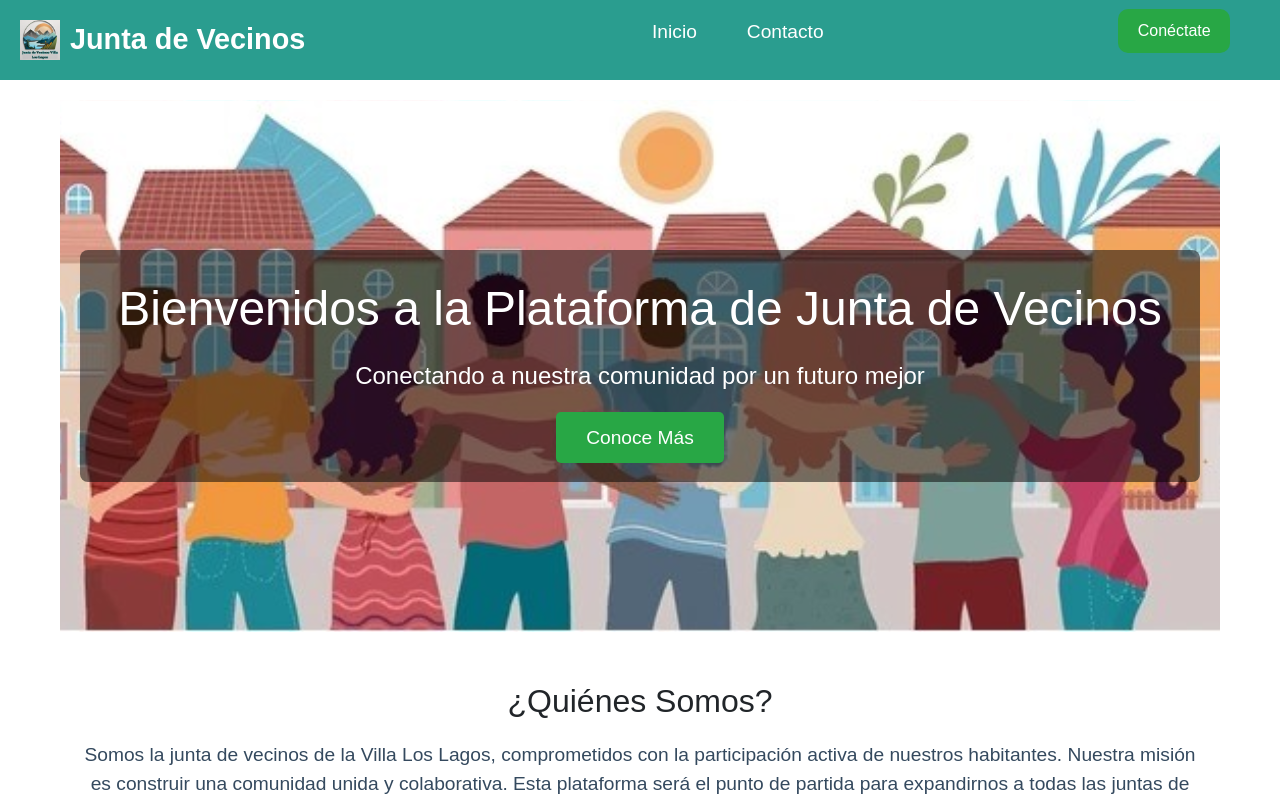
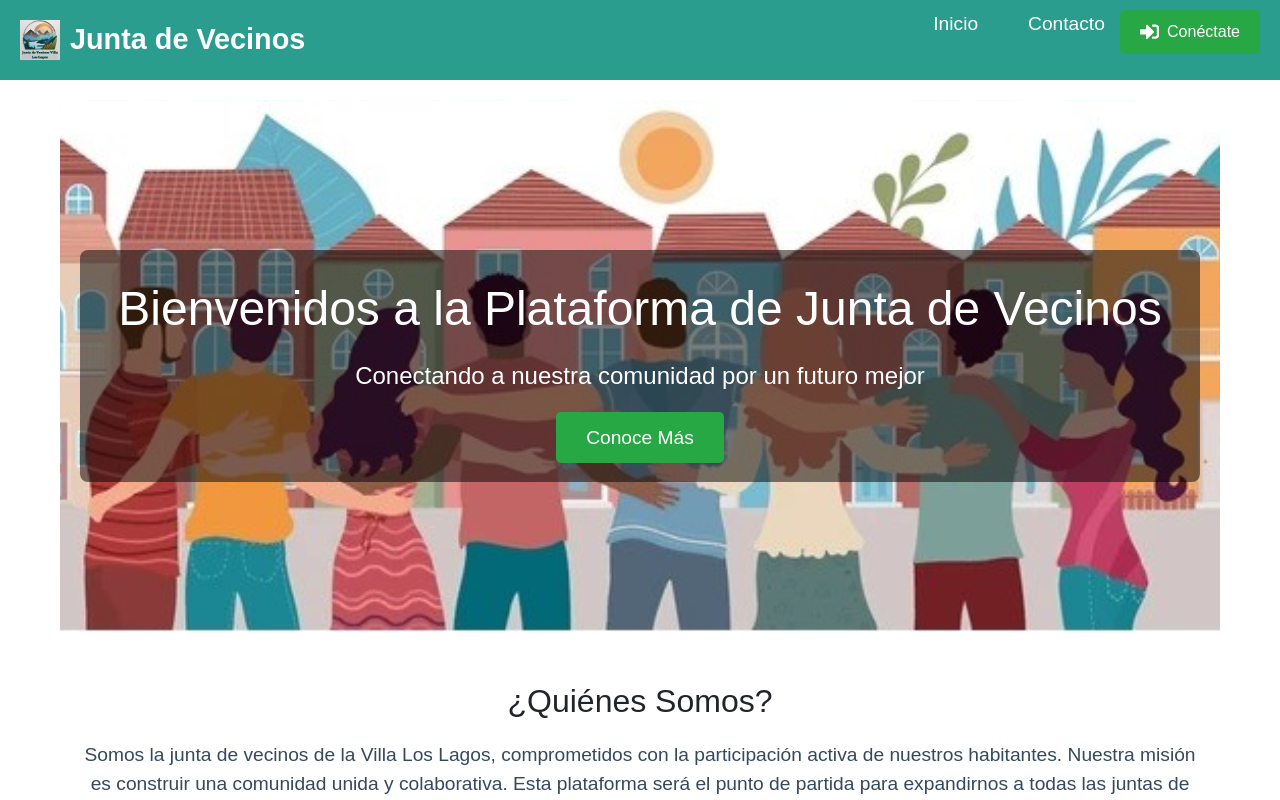
Before and after one commit to Benjamin1106/Proyeco-Portafolio, a React (Vite) app: page / in a window 1280 px wide. Shown: the top 800 px of the page. Built offline with nearby package versions, Linux system fonts and the light colour scheme.

Commit message:
boton login/logout responsive

```diff
--- a/src/Componentes/navbar.css
+++ b/src/Componentes/navbar.css
@@ -8,7 +8,7 @@
 
 /* Navbar Styles */
 .navbar {
-    background-color: #2a9d8f; /* Un verde agradable */
+    background-color: #2a9d8f;
     height: 80px;
     display: flex;
     justify-content: center;
@@ -71,46 +71,46 @@
     border-radius: 5px;
 }
 
+/* Botones */
+.navbar-button-container {
+    display: flex;
+    align-items: center;
+}
+
+.navbar-icon {
+    margin-right: 8px;
+    font-size: 1.2rem;
+}
+
+.navbar-button,
+.navbar-button-logout {
+    display: flex;
+    align-items: center;
+    padding: 10px 20px;
+    font-size: 1rem;
+    border: none;
+    border-radius: 5px;
+    cursor: pointer;
+    transition: background-color 0.3s ease;
+}
 
 .navbar-button {
-    width: 9%;
-    padding: 10px;
     background-color: #28a745;
     color: white;
-    border: none;
-    border-radius: 10px;
-    font-size: 16px;
-    cursor: pointer;
-    display: block;
-    margin-bottom: 18px;
-    margin-right: 30px;
 }
 
 .navbar-button:hover {
-    background-color: green;
+    background-color: #218838;
+}
+
+.navbar-button-logout {
+    background-color: #a7282c;
     color: white;
 }
 
-.navbar-button-logout {
-    width: 10%;
-    padding: 10px;
-    background-color: #a7282c;
-    color: white;
-    border: none;
-    border-radius: 10px;
-    font-size: 16px;
-    cursor: pointer;
-    display: block;
-    margin-bottom: 18px;
-    margin-right: 30px;
+.navbar-button-logout:hover {
+    background-color: #922724;
 }
-
-.navbar-button-logout:hover {
-    background-color: red;
-    color: white;
-}
-
-
 
 /* Responsive Styles */
 @media screen and (max-width: 768px) {
@@ -141,4 +141,15 @@
     .nav-links {
         font-size: 1.5rem;
     }
+
+    /* Ocultar el botón en la vista móvil fuera del menú */
+    .navbar-button-container {
+        display: none;
+    }
+
+    /* Mostrar el botón dentro del menú desplegable */
+    .nav-menu.active .navbar-button-container {
+        display: flex;
+        margin-top: 20px;
+    }
 }
--- a/src/Componentes/navbar.tsx
+++ b/src/Componentes/navbar.tsx
@@ -1,5 +1,6 @@
 import React, { useState, useCallback } from 'react';
 import { Link } from 'react-router-dom';
+import { FaSignInAlt, FaSignOutAlt } from 'react-icons/fa';
 import './navbar.css';
 import logo from '../img/imglogo.png';
 import Login from './login';
@@ -19,16 +20,19 @@ const Navbar: React.FC<NavbarProps> = ({ isAuthenticated, setIsAuthenticated, ro
   const openModal = useCallback(() => setIsModalOpen(true), []);
   const closeModal = useCallback(() => setIsModalOpen(false), []);
 
-  const handleLogin = useCallback((role: string) => {
-    setIsAuthenticated(true);
-    setRole(role);
-    closeModal(); // Asegura el cierre del modal tras el inicio de sesión
-  }, [setIsAuthenticated, setRole, closeModal]);
+  const handleLogin = useCallback(
+    (role: string) => {
+      setIsAuthenticated(true);
+      setRole(role);
+      closeModal();
+    },
+    [setIsAuthenticated, setRole, closeModal]
+  );
 
   const handleLogout = useCallback(() => {
     setIsAuthenticated(false);
     setRole('vecino');
-    localStorage.removeItem('userRole');; // Limpiar todo el localStorage
+    localStorage.removeItem('userRole');
   }, [setIsAuthenticated, setRole]);
 
   return (
@@ -47,14 +51,11 @@ const Navbar: React.FC<NavbarProps> = ({ isAuthenticated, setIsAuthenticated, ro
           <li className="nav-item">
             <Link to="/" className="nav-links" onClick={toggleMenu}>Inicio</Link>
           </li>
-
-          {/* Contacto siempre visible excepto para la directiva */}
           {role !== 'directiva' && (
             <li className="nav-item">
               <Link to="/contacto" className="nav-links" onClick={toggleMenu}>Contacto</Link>
             </li>
           )}
-
           {isAuthenticated && (
             <>
               {role === 'directiva' && (
@@ -70,7 +71,6 @@ const Navbar: React.FC<NavbarProps> = ({ isAuthenticated, setIsAuthenticated, ro
                   </li>
                 </>
               )}
-
               {role === 'vecino' && (
                 <>
                   <li className="nav-item">
@@ -86,13 +86,20 @@ const Navbar: React.FC<NavbarProps> = ({ isAuthenticated, setIsAuthenticated, ro
               )}
             </>
           )}
+
+          {/* Botón de Conéctate/Cerrar sesión dentro del menú móvil */}
+          <div className="navbar-button-container">
+            {isAuthenticated ? (
+              <button className="navbar-button-logout" onClick={handleLogout}>
+                <FaSignOutAlt className="navbar-icon" /> Cerrar sesión
+              </button>
+            ) : (
+              <button className="navbar-button" onClick={openModal}>
+                <FaSignInAlt className="navbar-icon" /> Conéctate
+              </button>
+            )}
+          </div>
         </ul>
-
-        {isAuthenticated ? (
-          <button className="navbar-button-logout" onClick={handleLogout}>Cerrar sesión</button>
-        ) : (
-          <button className="navbar-button" onClick={openModal}>Conéctate</button>
-        )}
       </div>
 
       <Login isOpen={isModalOpen} onClose={closeModal} onLogin={handleLogin} />
```
